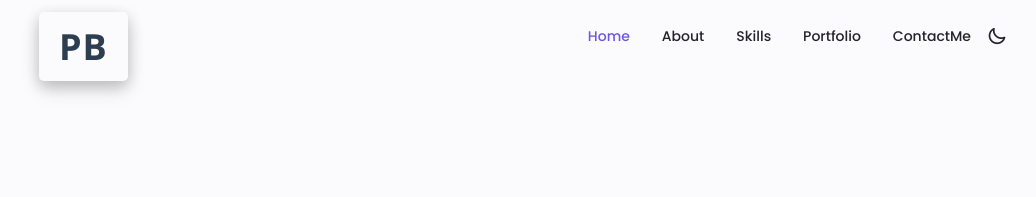
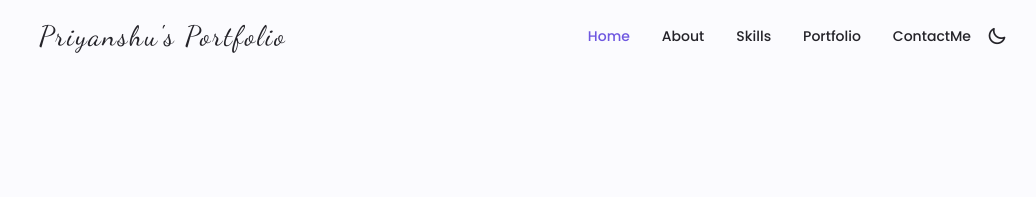
Before and after one commit to priyanshu1101/Portfolio-Website, a plain HTML site: page index.html in a window 1280 px wide. Shown: the top 197 px of the page, without its empty margins (117-1153 px from the left). Drawn offline with nearby package versions, Linux system fonts and the light colour scheme.

Commit message:
Update portfolio logo styling

```diff
--- a/index.html
+++ b/index.html
@@ -26,41 +26,9 @@
     <!--==================== HEADER ====================-->
     <header class="header" id="header">
         <nav class="nav container">
-            <a href="#" class="portfolio-logo">PB</a>
-            <style>
-                .portfolio-logo {
-                    font-family: 'Segoe UI', Tahoma, Geneva, Verdana, sans-serif;
-                    font-size: 36px;
-                    font-weight: bold;
-                    letter-spacing: 1px;
-                    text-decoration: none;
-                    color: #2c3e50;
-                    /* Dark gray color */
-                    padding: 10px 20px;
-                    border: none;
-                    border-radius: 5px;
-                    /* Rounded corners */
-                    margin-top: 20px;
-                    /* Margin above the logo */
-
-                    /* 3D effect with box shadows */
-                    box-shadow: 0 5px 15px rgba(0, 0, 0, 0.2), 0 10px 20px rgba(0, 0, 0, 0.1);
-                    transition: color 0.3s ease-in-out, background-color 0.3s ease-in-out, transform 0.3s ease-in-out;
-                }
-
-                .portfolio-logo:hover {
-                    color: #ecf0f1;
-                    /* Light gray color on hover */
-                    background-color: #34495e;
-                    /* Darker background on hover */
-                    transform: translate(0, -5px);
-                    /* Move up on hover */
-                    box-shadow: 0 2px 5px rgba(0, 0, 0, 0.1), 0 5px 10px rgba(0, 0, 0, 0.2);
-                    /* Adjusted shadows on hover */
-                }
-            </style>
-
-
+            <a href="#" class="nav__logo"
+                style="font-family: 'Dancing Script', cursive; font-size: 28px; font-weight: normal; letter-spacing: 2px;">Priyanshu's
+                Portfolio</a>
             <div class="nav__menu" id="nav-menu">
                 <ul class="nav__list grid">
                     <li class="nav__item">
```
